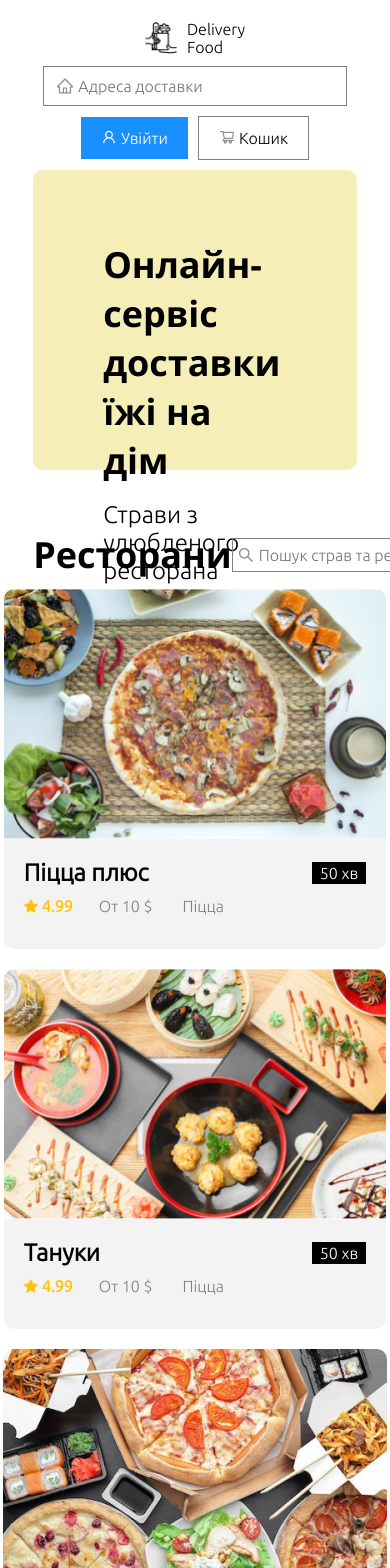
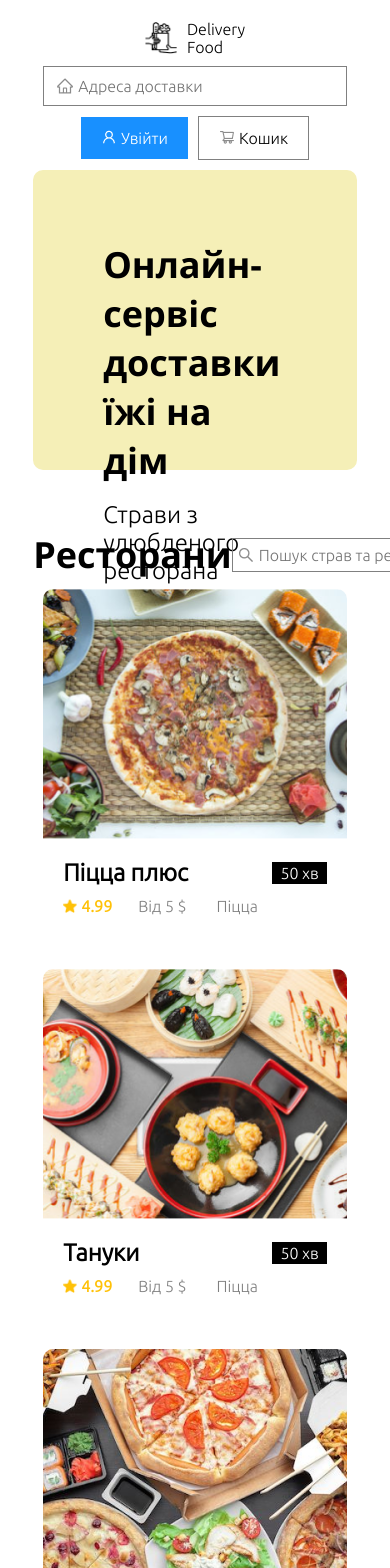
Before and after one commit to RuinedRipper/DeliveryFood, a React (Create React App) app: page / in a window 390 px wide. Shown: the top 1568 px of the page. Built offline with nearby package versions, Linux system fonts and the light colour scheme; a web font is replaced by a local one.

Commit message:
Dish component 2.3

```diff
--- a/src/Components/Home/Dish/Dish.jsx
+++ b/src/Components/Home/Dish/Dish.jsx
@@ -1,25 +1,26 @@
 import styles from "./Dish.module.css";
 import RatingIMG from "../../../Images/RatingIMG.png";
+import { Link } from "react-router-dom";
 
 const Dish = (props) => {
   return (
-    <section className={styles.DishContain}>
-      <img src={props.image} />
+    <Link className={styles.DishContain} to={props.to}>
+      <img src={props.image} alt="Restaraunt" />
       <section className={styles.DishDescription}>
         <section className={styles.DishNameSection}>
           <h2 className={styles.DishName}>{props.DishName}</h2>
           <p className={styles.DishTime}>50 хв</p>
         </section>
         <section className={styles.DishRatingAndPrice}>
-          <img src={RatingIMG} />
+          <img src={RatingIMG} alt="Rating" />
           <p className={styles.Rating}>4.99</p>
-          <p className={styles.Price}>От 10 $</p>
+          <p className={styles.Price}>Від 5 $</p>
           <ul>
             <li>Піцца</li>
           </ul>
         </section>
       </section>
-    </section>
+    </Link>
   );
 };
 
--- a/src/Components/Home/Dish/Dish.module.css
+++ b/src/Components/Home/Dish/Dish.module.css
@@ -14,6 +14,12 @@
   flex-direction: column;
   width: 490px;
   margin: 10px;
+  cursor: pointer;
+  transition: box-shadow 0.3s ease;
+  border-radius: 10px;
+}
+.DishContain:hover {
+  box-shadow: 0 0 5px 2px gray;
 }
 
 .DishContain > img {
@@ -30,7 +36,7 @@
 
 .DishDescription {
   padding: 0 24px 0 24px;
-  background-color: rgb(243, 243, 243);
+  background-color: white;
   border-radius: 0 0 10px 10px;
   height: 110px;
   padding: 20px;
@@ -64,3 +70,9 @@
 .Price {
   padding-right: 30px;
 }
+
+@media (max-width: 415px) {
+  .DishContain {
+    min-width: 290px;
+  }
+}
```
